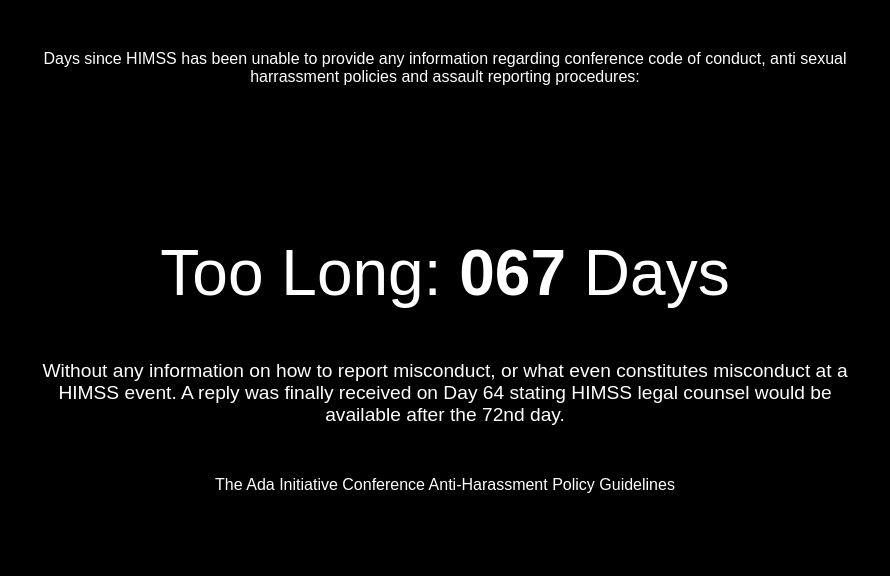
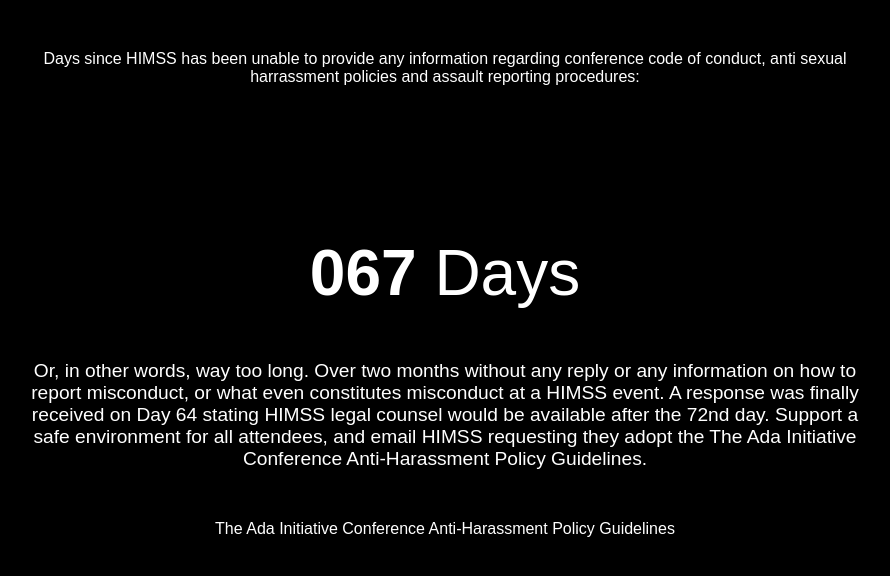
Before and after one commit to laurenstill/laurenstill.github.io, a Jekyll site: the page himssplzrespond.html, which Jekyll copies as it is, in a window 1280 px wide. Shown: the top 576 px of the page, without its empty margins (195-1085 px from the left). Built offline with Jekyll 4.4.1, drawn with Linux system fonts in a browser that asks for light colours.

Commit message:
Update himssplzrespond.html

```diff
--- a/himssplzrespond.html
+++ b/himssplzrespond.html
@@ -91,7 +91,7 @@
 
 
 <div id="sub">
- Without any information on how to report misconduct, or what even constitutes misconduct at a HIMSS event.   A reply was finally received on Day 64 stating HIMSS legal counsel would be available after the 72nd day.
+ Or, in other words, way too long.  Over two months without any reply or any information on how to report misconduct, or what even constitutes misconduct at a HIMSS event.   A response was finally received on Day 64 stating HIMSS legal counsel would be available after the 72nd day. Support a safe environment for all attendees, and <a href="mailto:himss@himss.org">email HIMSS</a> requesting they adopt the <a href="https://adainitiative.org/what-we-do/conference-policies/">The Ada Initiative Conference Anti-Harassment Policy Guidelines</a>.
 </div>
 
 
```
Also changed, not shown: other parts of himssplzrespond.html (+1 -1 lines).
